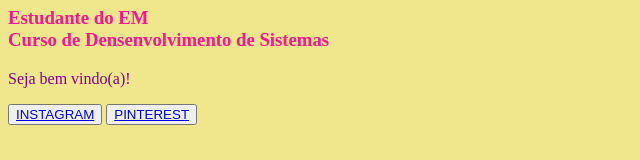
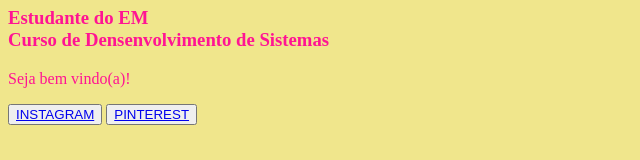
Before and after one commit to GiovannaBrs-SENAI/Atividade1310, a plain HTML site: page index.html in a window 1280 px wide. Shown: the part 285-445 px from the top of the page, without its empty margins (0-640 px from the left). Drawn offline with Linux system fonts and the light colour scheme.

Commit message:
Update style.css

```diff
--- a/style.css
+++ b/style.css
@@ -2,7 +2,7 @@ body {
  background-color: khaki;
 }
 p{
-    color:darkmagenta;
+    color:deeppink;
 }
 h1{
     color: purple;
```
